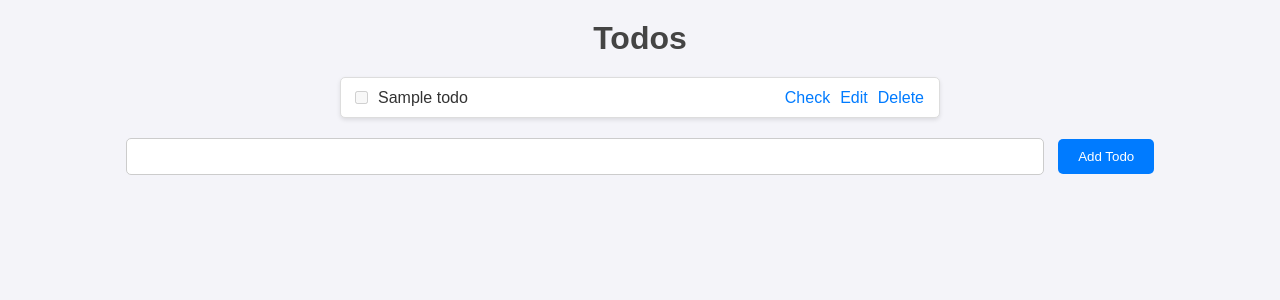
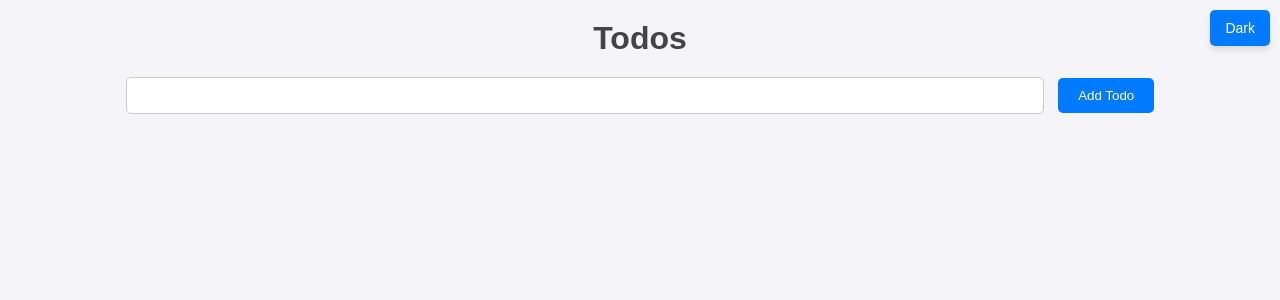
Before and after one commit to Cgri01/to-do-list-app-with-python-flask, a Flask app: page / in a window 1280 px wide. Shown: the top 300 px of the page. Run offline with Flask 3, Linux system fonts and the light colour scheme.

Commit message:
Dark mode added , javascript added to project

```diff
--- /dev/null
+++ b/static/script.js
@@ -0,0 +1,26 @@
+// Tema değiştirme işlevi
+function toggleTheme() {
+    const body = document.body;
+    const themeButton = document.querySelector(".toggle-theme-btn");
+
+    body.classList.toggle("dark-theme");
+
+    // Tema durumunu kaydet
+    const isDarkMode = body.classList.contains("dark-theme");
+    localStorage.setItem("theme", isDarkMode ? "dark" : "light");
+
+    // Buton metnini güncelle
+    themeButton.textContent = isDarkMode ? "Light" : "Dark";
+}
+
+// Sayfa yüklendiğinde tema durumunu kontrol et
+document.addEventListener("DOMContentLoaded", () => {
+    const currentTheme = localStorage.getItem("theme");
+    const themeButton = document.querySelector(".toggle-theme-btn");
+
+    // Kaydedilen temayı uygula
+    if (currentTheme === "dark") {
+        document.body.classList.add("dark-theme");
+        themeButton.textContent = "Light";
+    }
+});
--- a/static/styles.css
+++ b/static/styles.css
@@ -3,6 +3,11 @@ body {
     margin: 0; /* Sayfanın kenar boşluklarını sıfırlama*/
     padding: 0; /* Sayfanın iç boşluklarını sıfırlama*/
     background-color: #f4f4f9;
+    color: #333;
+}
+
+body.dark-theme {
+    background-color: #333;
     color: #333;
 }
 
@@ -98,3 +103,40 @@ form button {
 form button:hover {
     background-color: #0056b3;
 }
+
+/* Form Elemanları (Dark Theme için) */
+body.dark-theme input,
+body.dark-theme button {
+  background-color: #333;
+  color: white;
+  border: 1px solid #555;
+}
+
+body.dark-theme button {
+  background-color: #444;
+}
+
+body.dark-theme button:hover {
+  background-color: #555;
+}
+
+
+/* Toggle Theme Button*/
+.toggle-theme-btn {
+    position: fixed; /*Her zaman görünür kılma*/
+    top: 10px; /* Sayfanın üstünden biraz bosluk */
+    right: 10px; /* Sağ tarafa sabitlemek */
+    background-color: #007BFF;
+    color: white;
+    border: none;
+    padding: 10px 15px;
+    border-radius: 5px;
+    cursor: pointer;
+    font-size: 14px;
+    box-shadow: 0px 4px 6px rgba(0 , 0 , 0 , 0.1);
+
+}
+
+.toggle-theme-btn:hover {
+    background-color: #0056b3;
+}
--- a/templates/index.html
+++ b/templates/index.html
@@ -1,12 +1,24 @@
 <!DOCTYPE html>
 <html>
 <head>
-<link rel="stylesheet" href="{{ url_for('static', filename='styles.css') }}">
-        <meta charset = "UTF-8">
+    <link rel="stylesheet" href="{{ url_for('static', filename='styles.css') }}">
+    <meta charset = "UTF-8">
     <title>To do App</title>
+    <script>
+        document.addEventListener('DOMContentLoaded', function () {
+          const currentTheme = localStorage.getItem('theme');
+          if (currentTheme === 'dark') {
+            document.body.classList.add('dark-theme');
+          }
+        });
+      </script>
+
+
 </head>
 <body>
+    <script src="{{ url_for('static', filename='script.js') }}"></script>
     <h1>Todos</h1>
+    <button class="toggle-theme-btn" onclick="toggleTheme()"> Dark </button>
     <ul>
         {% for todo in todos %}
         <li>
@@ -26,5 +38,7 @@
         <button type="submit">Add Todo</button>
     </form>
 
+    <script src="{{ url_for('static', filename='script.js') }}"></script>
+
 </body>
 </html>
```
Also changed, not shown: templates/edit.html (+10 -0 lines).
